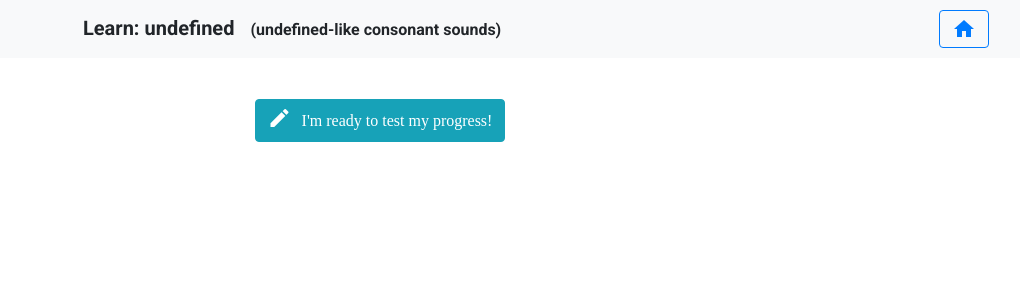
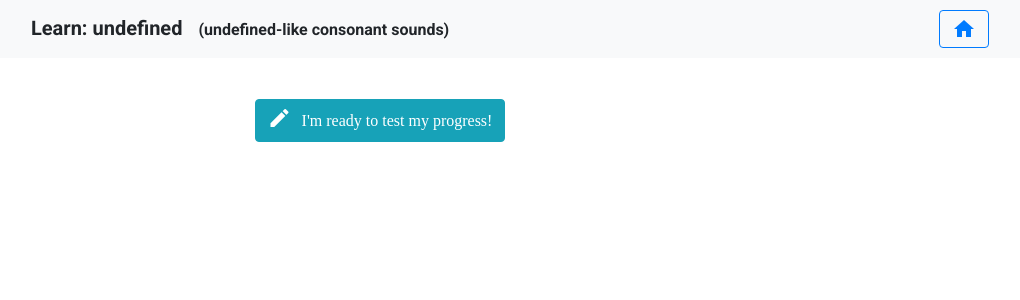
Before and after one commit to dorrietang/Learn-Korean-Consonants, a Flask app: template templates/learn.html in a window 1280 px wide. Shown: the top 300 px of the page, without its empty margins (260-1280 px from the left). Run offline with Flask 2, Linux system fonts and the light colour scheme; the template is opened without the code that fills it, so the values that code supplies are empty; some libraries are stand-ins or nearby versions; some web fonts are replaced.

Commit message:
Adjust title position

```diff
--- a/templates/learn.html
+++ b/templates/learn.html
@@ -109,7 +109,7 @@
     </head>
     <body>
         <nav class="navbar sticky-top navbar-light bg-light">
-            <div class="col-md-3"></div>
+            <div class="col-md-2"></div>
             <div class="col-md-6 text-left">
                 <div id="title">
 
--- a/templates/quiz.html
+++ b/templates/quiz.html
@@ -74,7 +74,7 @@
     </head>
     <body>
         <nav class="navbar sticky-top navbar-light bg-light">
-            <div class="col-md-3"></div>
+            <div class="col-md-2"></div>
             <div class="col-md-6 text-left">
                 <div id="title">
 
--- a/templates/result.html
+++ b/templates/result.html
@@ -116,7 +116,7 @@
     </head>
     <body>
         <nav class="navbar sticky-top navbar-light bg-light">
-            <div class="col-md-3"></div>
+            <div class="col-md-2"></div>
             <div class="col-md-6 text-left">
                 <div id="title">
 
```
